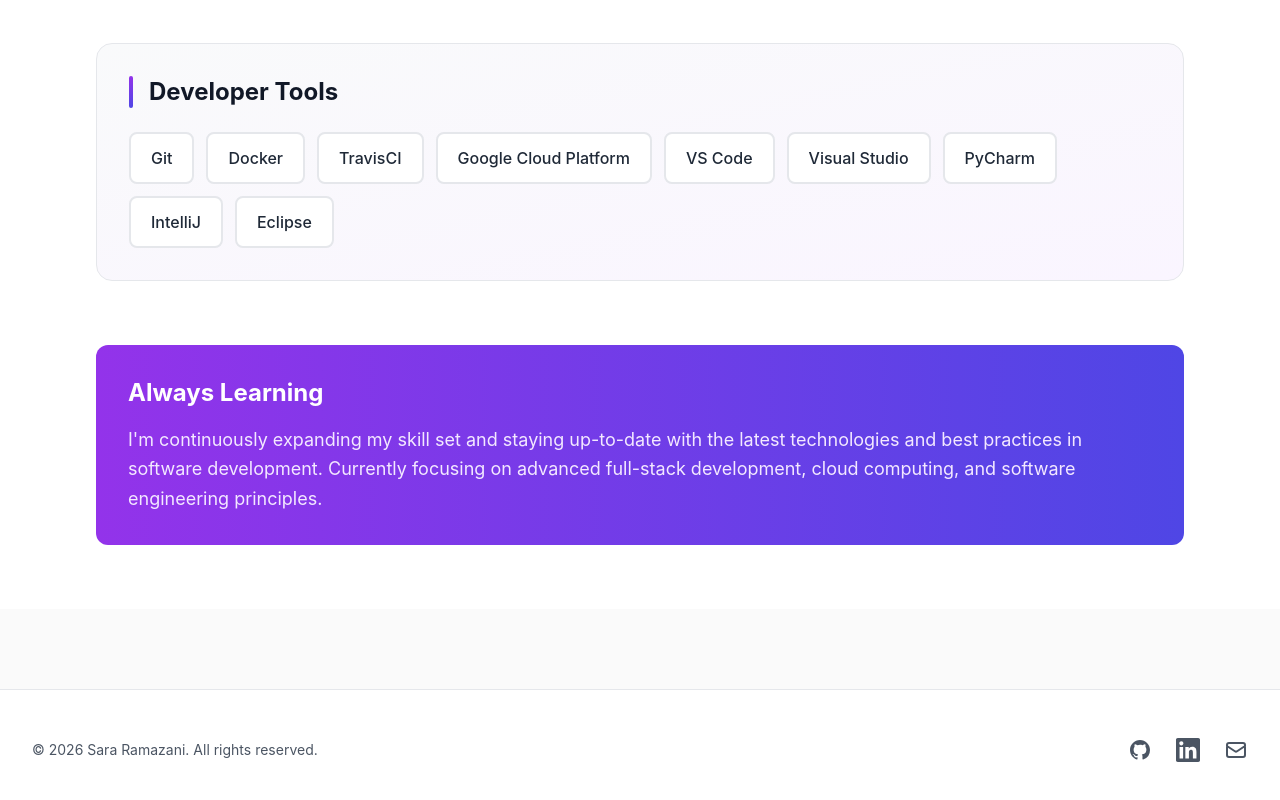
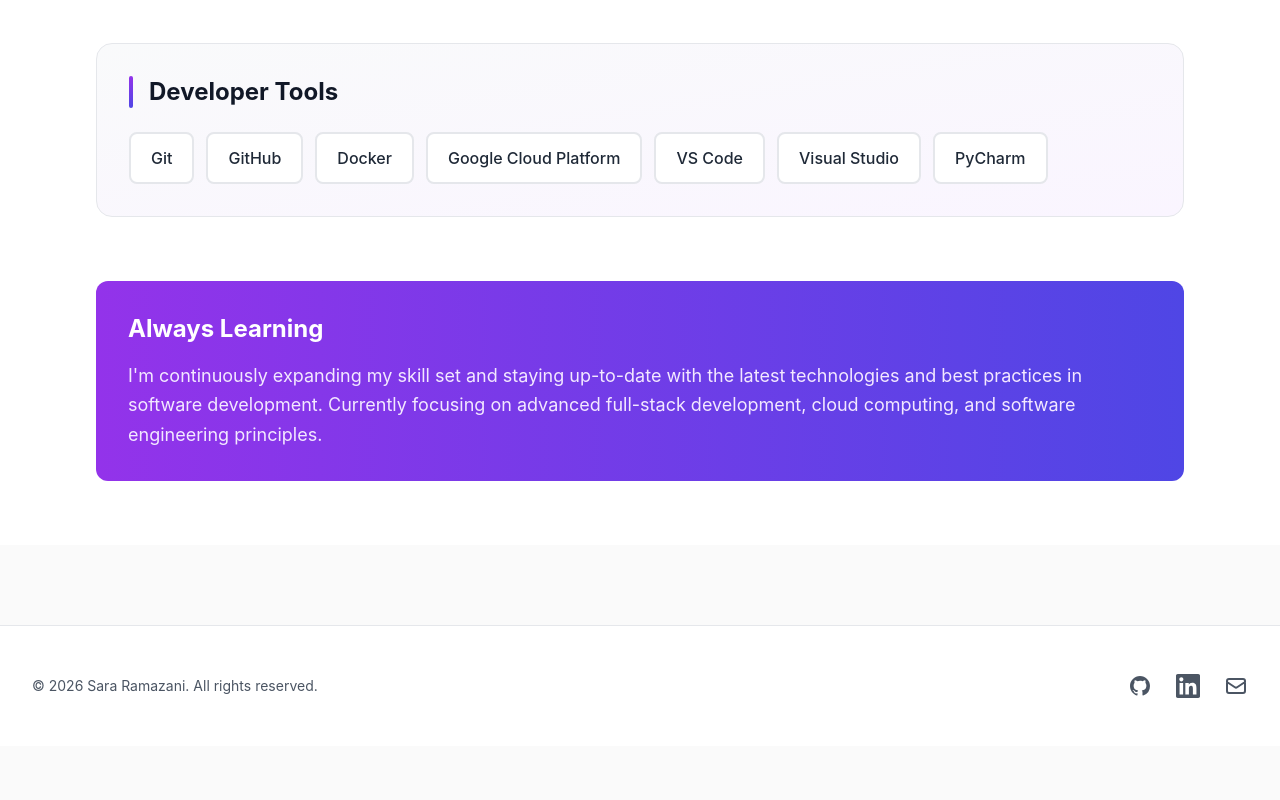
Before and after one commit to sara-ramazani/Sara-Portfolio, a Next.js app: page /skills in a window 1280 px wide. Shown: the part 928-1728 px from the top of the page. After the commit the page ends 1674 px from the top, so only its background shows below. Built offline with nearby package versions, Linux system fonts and the light colour scheme.

Commit message:
Update Developer Tools: remove TravisCI/IntelliJ/Eclipse, add GitHub next to Git

```diff
--- a/app/skills/page.tsx
+++ b/app/skills/page.tsx
@@ -14,7 +14,7 @@
     },
     {
       category: "Developer Tools",
-      skills: ["Git", "Docker", "TravisCI", "Google Cloud Platform", "VS Code", "Visual Studio", "PyCharm", "IntelliJ", "Eclipse"]
+      skills: ["Git", "GitHub", "Docker", "Google Cloud Platform", "VS Code", "Visual Studio", "PyCharm"]
     }
   ];
 
```
